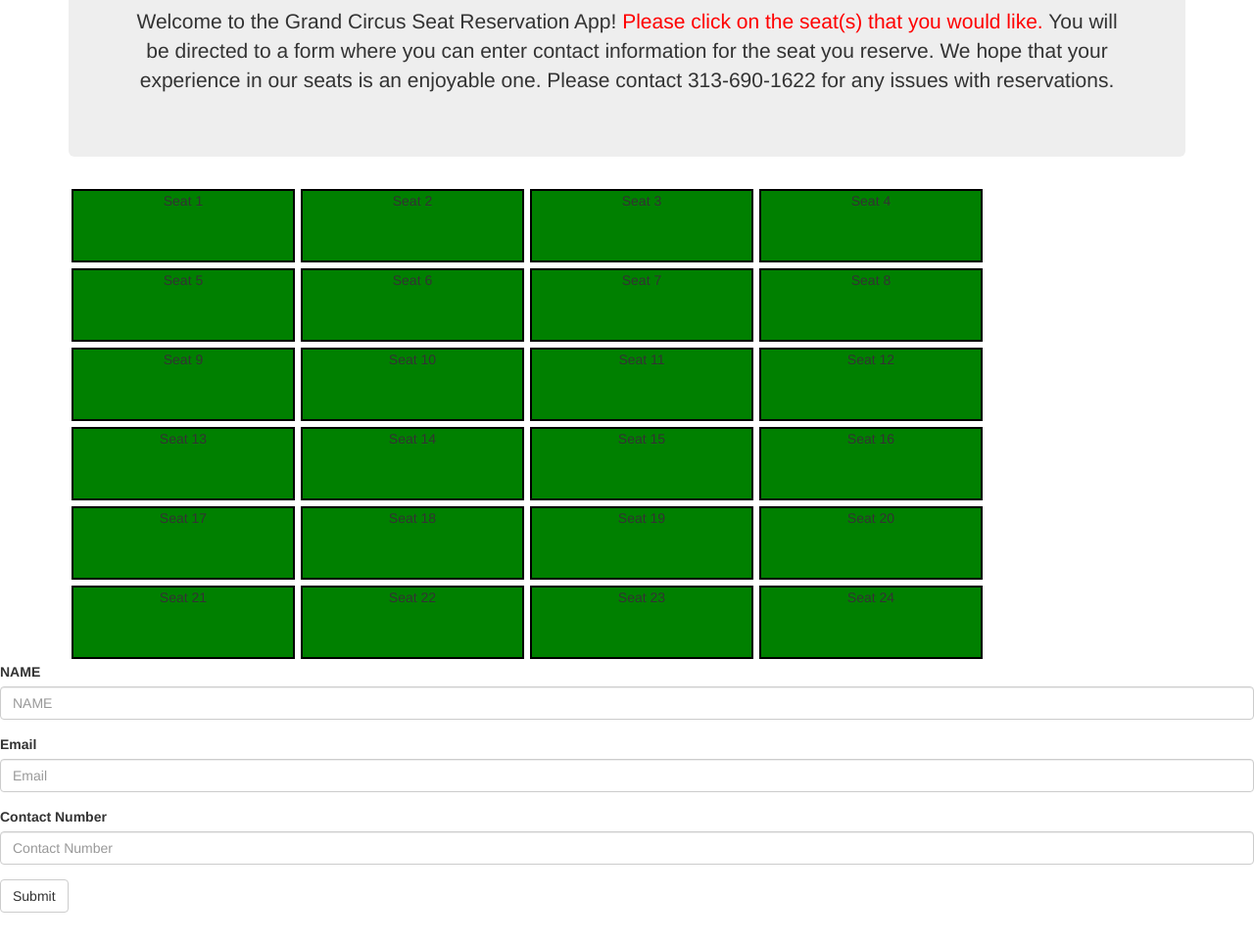
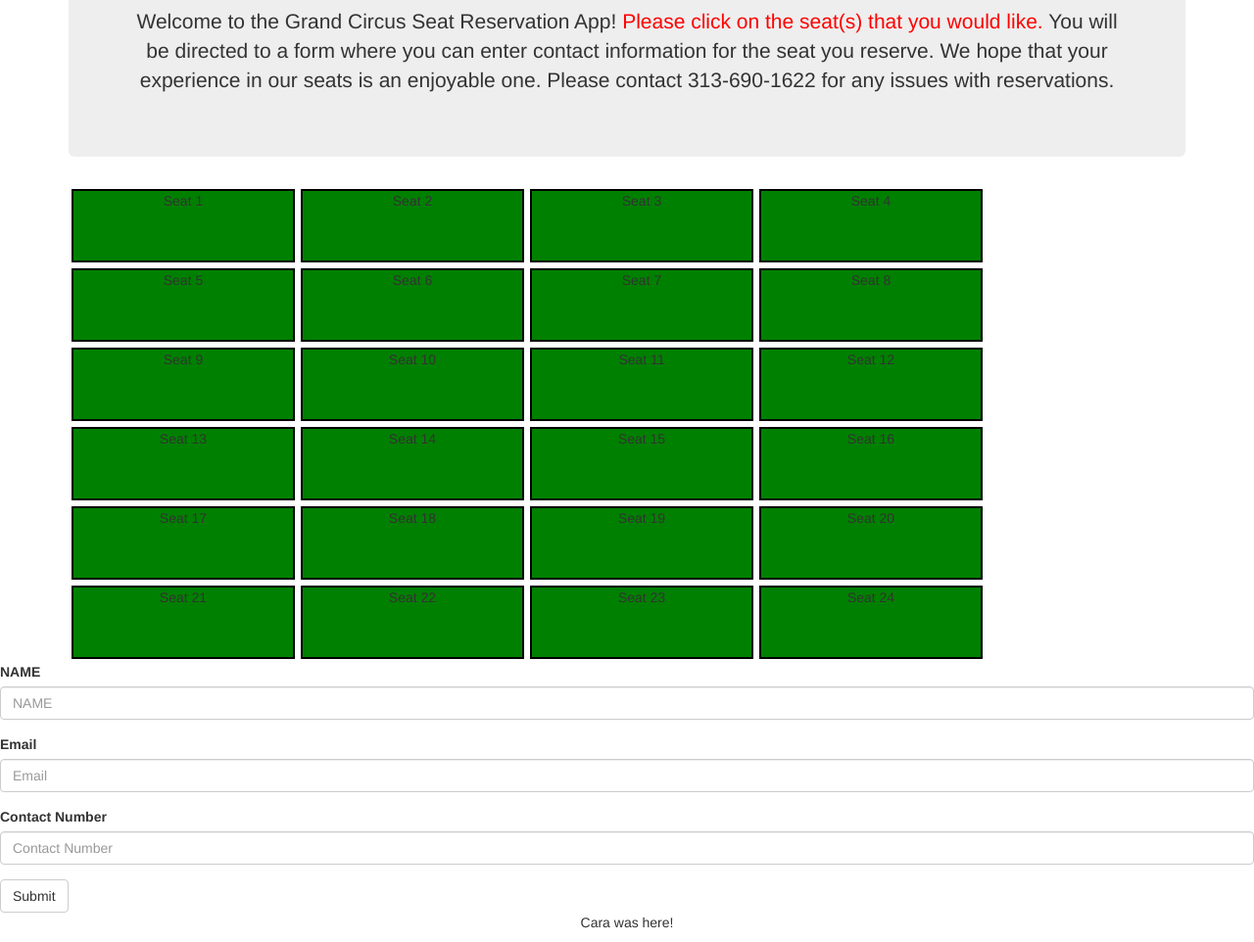
Before and after one commit to wcharaf/lab8-SeatApp, a plain HTML site: page index.html in a window 1280 px wide. Shown: the part 140-1102 px from the top of the page at 98% size. Before the commit the page ends 1072 px from the top, so only its background shows below. Drawn offline with nearby package versions, Linux system fonts and the light colour scheme.

Commit message:
push on the master

```diff
--- a/index.html
+++ b/index.html
@@ -79,7 +79,7 @@
     </button>
 
   </form>
-
+<p>Cara was here!</p>
 </div>
 
   <script src="https://code.jquery.com/jquery-1.12.0.min.js"></script>
```
